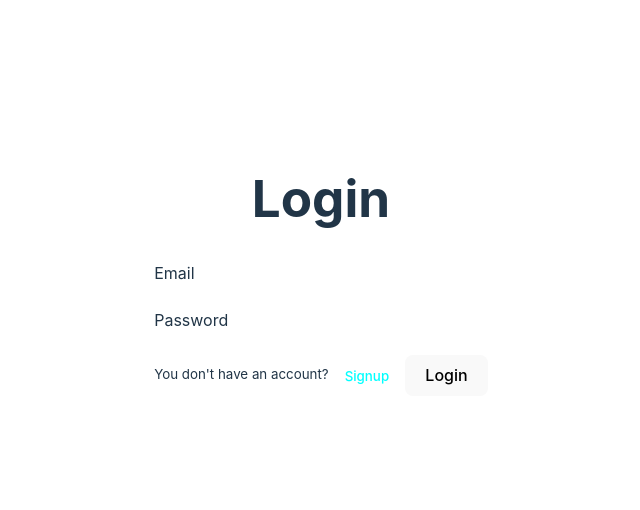
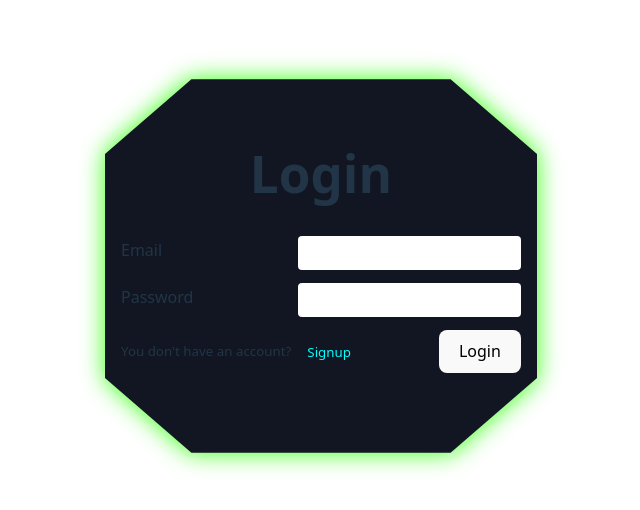
Before and after one commit to Zouheir-Barhoumi/blink-vue, a Vue app in the folder frontend/: page /login in a window 1280 px wide. Shown: the part 134-644 px from the top of the page, without its empty margins (319-959 px from the left). Built offline with nearby package versions, Linux system fonts and the light colour scheme.

Commit message:
glowing effect form acheived

```diff
--- a/frontend/src/style.css
+++ b/frontend/src/style.css
@@ -1,19 +1,20 @@
 :root {
-  font-family: Inter, system-ui, Avenir, Helvetica, Arial, sans-serif;
-  line-height: 1.5;
+  /** Custom Colors */
+  --color-neon-green: #39ff14;
+  --color-neon-blue: #00ffff;
+  --color-bgD: #111622;
+  --color-bgL: #13284b;
+  --color-black: #121212;
+  /** End of Custom Colors */
+
+  font-family: system-ui, Avenir, Helvetica, Arial, sans-serif;
+  line-height: 1.75;
   font-weight: 400;
 
   color-scheme: light dark;
   color: rgba(255, 255, 255, 0.87);
-  background-color: #242424;
+  background-color: var(--color-black);
 
-  /** Custom Colors */
-  --color-neon-green: #39ff14;
-  --color-neon-blue: #00ffff;
-  --color-bgD: "#111622";
-  --color-bgL: "#13284B";
-  --color-black: "#121212";
-  /** End of Custom Colors */
   font-synthesis: none;
   text-rendering: optimizeLegibility;
   -webkit-font-smoothing: antialiased;
@@ -97,6 +98,26 @@ input[type="password"] {
   /* width: 100%; */
   outline: none;
 }
+.form {
+  background-color: var(--color-bgD);
+  width: 400px;
+  padding: 2rem 1rem 5rem 1rem;
+  clip-path: polygon(
+    20% 0%,
+    80% 0%,
+    100% 20%,
+    100% 80%,
+    80% 100%,
+    20% 100%,
+    0% 80%,
+    0% 20%
+  );
+}
+
+.form_wrapper {
+  filter: drop-shadow(0 0 0.75rem var(--color-neon-green));
+}
+
 /** End of General Style */
 
 @media (prefers-color-scheme: light) {
--- a/frontend/src/views/Login.vue
+++ b/frontend/src/views/Login.vue
@@ -1,7 +1,7 @@
 <template>
-  <div class="formWrapper">
+  <div class="form_wrapper">
     <div class="form">
-      <h1 class="formTitle">Login</h1>
+      <h1 class="form__title">Login</h1>
       <form @submit.prevent="" method="post">
         <div class="form__field">
           <label for="email">Email</label>
```
